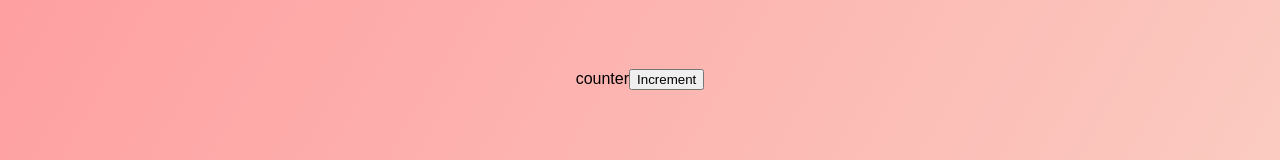
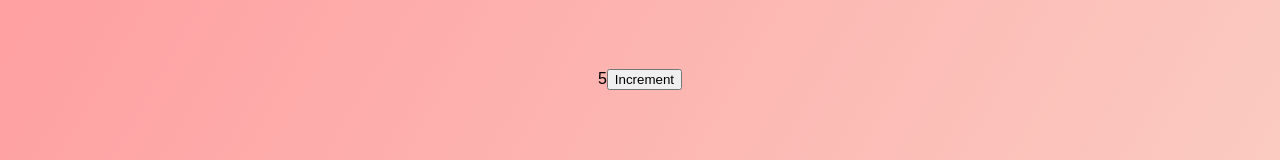
Before and after one commit to Veerasamy-Seenuvasan/reactjs-tic-tac-toe, a React (Create React App) app: page / in a window 1280 px wide. Shown: the part 321-481 px from the top of the page. Built offline with nearby package versions, Linux system fonts and the light colour scheme.

Commit message:
18 Jan 2025, 10:16

```diff
--- a/src/components/UseStateDemo.js
+++ b/src/components/UseStateDemo.js
@@ -4,7 +4,7 @@ export default function UseStateDemo() {
     const [counter,setCounter] = useState(5);
   return (
     <div>
-      <span>counter</span>
+      <span>{counter}</span>
       <button onClick={()=>{
         setCounter(counter+5);
         setCounter(counter+5);
```
